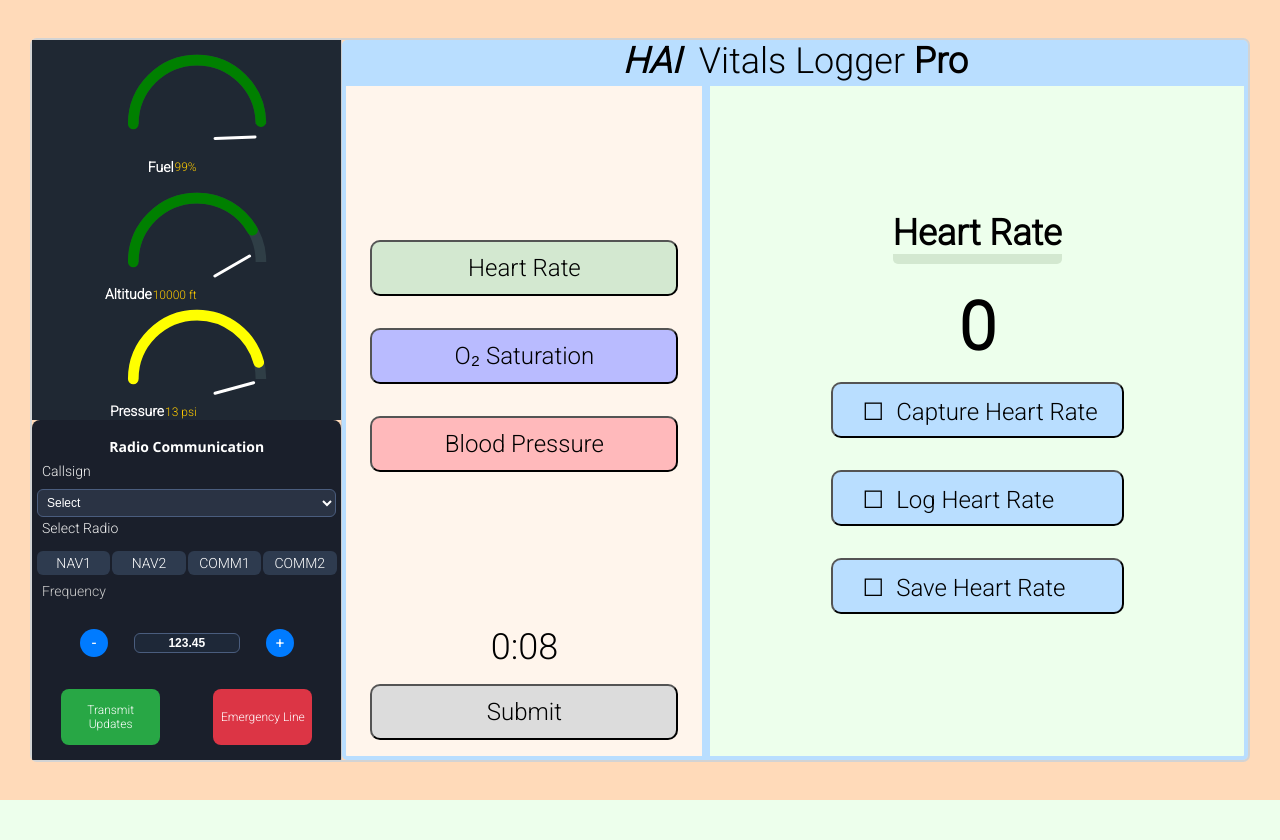
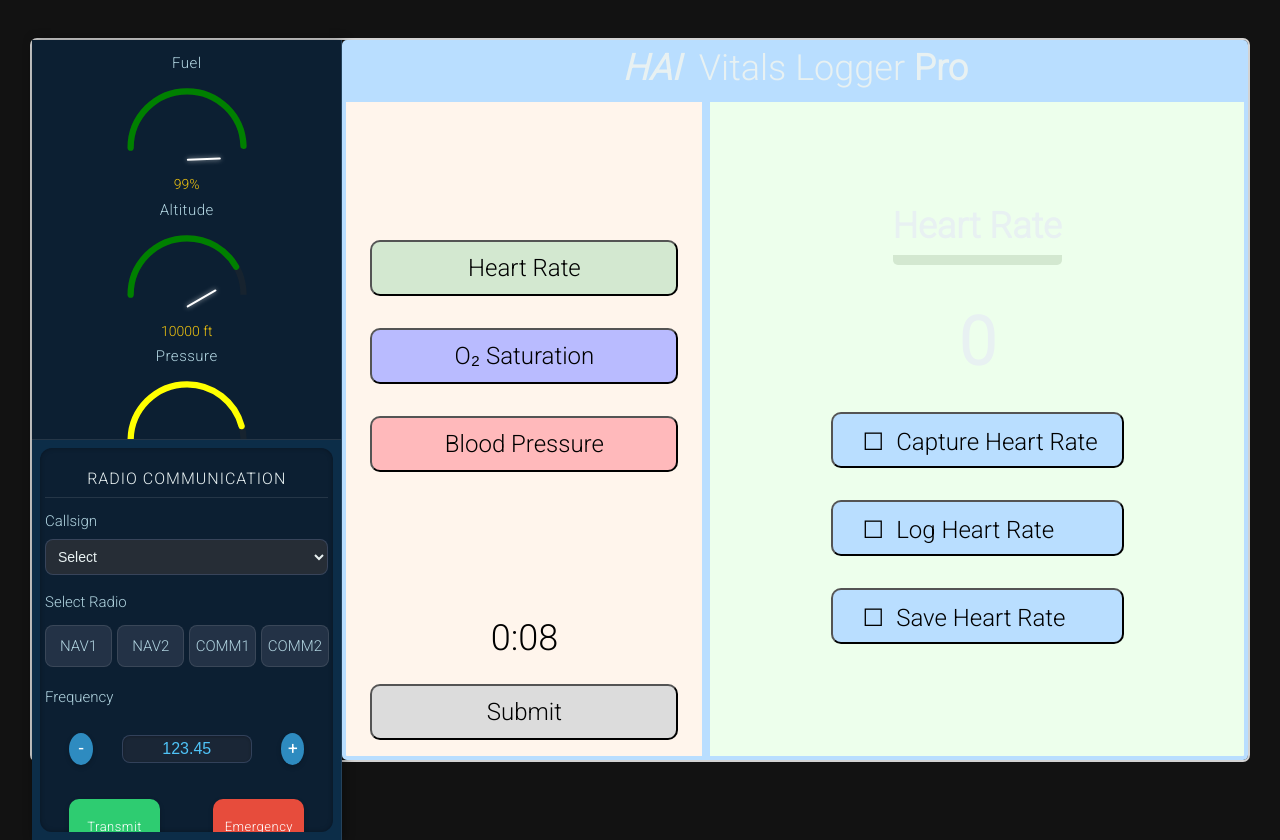
Before and after one commit to gt-cec/ONR-Medivac, a Flask app: page /vitals/ in a window 1280 px wide. Before the commit the page ends 800 px from the top, so only its background shows below. Run offline with Flask 3, Linux system fonts and the light colour scheme.

Commit message:
visual updates

```diff
--- a/Server/server.py
+++ b/Server/server.py
@@ -911,7 +911,7 @@ def reset_params():
     receive=0
     takeoff=0
     approach_clear=0
-    prompt_cycle_started=False
+    prompt_cycle_started = False
 
     #clearing all events on reset
     status_report_event.clear()
--- a/Server/templates/VitalsTask/index.html
+++ b/Server/templates/VitalsTask/index.html
@@ -6,63 +6,89 @@
         <link rel="stylesheet" href="../../static/VitalsTask/styles.css"/>
         <script src="../../static/VitalsTask/vitals.js"></script>
         <script src="../../static/HAIInterface/JS/scheduler.js"></script>
+        <audio id="bell">
+            <source src="../../static/HAIInterface/img/bell.mp3" type="audio/mpeg">
+        </audio>
         <style>
             body {
                 margin: 0;
                 font-family: Arial, Helvetica, sans-serif;
             }
-            .main-pane {
-                display: flex;
-                height: 100vh;
+            :root {
+            --primary-color: #0C2D48;
+            --secondary-color: #145DA0;
+            --accent-color: #2E8BC0;
+            --text-primary: #E8F1F2;
+            --text-secondary: #B1D4E0;
+            --success-color: #2ecc71;
+            --danger-color: #e74c3c;
+            --gauge-bg: rgba(30, 39, 46, 0.6);
+            --panel-bg: rgba(12, 30, 48, 0.92);
+            --border-radius: 12px;
         }
+
+        body {
+            margin: 0;
+            padding: 0;
+            font-family: 'Segoe UI', 'Roboto', sans-serif;
+            background-color: #121212;
+            color: var(--text-primary);
+            line-height: 1.6;
+        }
+
         .left-pane {
             width: 320px;
-                height: 100%;
+            height: 100vh;
             overflow: hidden;
-                border-right: 1px solid #ccc;
+            border-right: 1px solid rgba(255, 255, 255, 0.1);
             display: flex;
             flex-direction: column;
-                }
-            .top {
-                height: 50%;
-                display: flex;
-                flex-direction: column; /* Stack gauges vertically */
-                justify-content: space-around;
-                align-items: center;
-
-                background-color: #1f2833;
-                padding: 10px;
-                gap: 20px;
-                border-right: 2px solid #45a29e;
+            background-color: var(--primary-color);
+            box-shadow: 2px 0 10px rgba(0, 0, 0, 0.4);
         }
 
+        /* ===== GAUGE PANEL STYLES ===== */
         .gauge-panel {
+            position: relative;
             height: 50%;
             width: 100%;
-                background-color: #1f2833;
+            background-color: var(--panel-bg);
             padding: 10px;
             display: flex;
             flex-direction: column;
-                justify-content: space-around; /* Equal spacing */
-                align-items: stretch;
+            justify-content: space-around;
+            box-sizing: border-box;
+            border-bottom: 1px solid rgba(255, 255, 255, 0.1);
+            /*  overflow hidden to prevent content spillover */
+            overflow: hidden;
         }
 
         .gauge-container {
             position: relative;
-                width: 55%;
-                aspect-ratio: 2 / 1;
+            width: 65%;
+            margin: 0 auto;
             display: flex;
             flex-direction: column;
             align-items: center;
+            padding: 1px 0;
+            /* Reduce padding to fit all gauges */
+            margin-bottom: 0;
+        }
+
+        .gauge-label {
             text-align: center;
-                margin-top: 1px;
-                padding: 2px;
+            margin-bottom: 0px;
+            color: var(--text-secondary);
+            font-size: 15px;
+            font-weight: 500;
+            letter-spacing: 0.5px;
         }
 
         .gauge-inner {
             position: relative;
             width: 100%;
-                padding-top: 50%; /* 2:1 ratio */
+            padding-top: 40%;
+
         }
 
         svg {
@@ -73,136 +99,156 @@
             height: 100%;
         }
 
-
         .arc-bg {
             fill: none;
-                stroke-width: 15;
-                stroke: #2f3e46;
+            stroke-width: 10;
+            stroke: var(--gauge-bg);
         }
 
         .arc-fg {
             fill: none;
-                stroke-width: 15;
+            stroke-width: 10;
             stroke-linecap: round;
-
             stroke-dasharray: 283;
             stroke-dashoffset: 283;
             transition: stroke 0.3s ease, stroke-dashoffset 0.8s ease;
         }
 
+        #fuelArc {
+            stroke: linear-gradient(90deg, #e74c3c, #f39c12, #2ecc71);
+        }
+
+        #altitudeArc {
+            stroke: var(--accent-color);
+        }
+
+        #pressureArc {
+            stroke: #9b59b6;
+        }
+
         .pointer {
             position: absolute;
             bottom: 0;
-                left: 60%;
-                width: 3px;
-                height: 50%;
+            left: 50%;
+            width: 2px;
+            height: 45%;
             background-color: white;
             transform-origin: bottom center;
             transform: translateX(-50%) rotate(-90deg);
             border-radius: 2px;
             transition: transform 0.8s ease;
             z-index: 2;
-            }
-
-            .gauge-label {
-                text-align: center;
-                top: 60%;
-            left: 50%;
-            transform: translate(-50%, 0);
-            color: white;
-            justify-content: space-around; /* Equal spacing */
-            align-items: center;
-            }
-
-            .gauge-label h2 {
-                font-size: 14px;
-                margin: 0;
-                padding-bottom: 1px;
-                padding-right: 1px;
-                text-align: center;
-
+            box-shadow: 0 0 5px rgba(255, 255, 255, 0.7);
         }
 
         .gauge-value {
-                font-size: 12px;
-                color: #ffcc00;
+            font-size: 14px;
+            color: #f1c40f;
             text-align: center;
-
+            margin-top: 3px;
+            font-weight: 500;
         }
 
+        /*RADIO PANEL */
         .bottom {
             height: 50%;
             display: flex;
             justify-content: center;
             align-items: center;
+            padding: 8px;
+            box-sizing: border-box;
+
         }
 
         .radiopanel {
+            position: relative;
             display: flex;
             flex-direction: column;
-                justify-content: center;
             width: 100%;
             height: 100%;
-                background-color: #1a1f2b;
+            background-color: var(--panel-bg);
             padding: 5px;
-                border-radius: 8px;
-                color: #f0f0f0;
-                font-family: 'Segoe UI', sans-serif;
-                font-size: 12px;
+            border-radius: var(--border-radius);
+            color: var(--text-primary);
             box-sizing: border-box;
+            box-shadow: inset 0 0 5px rgba(0, 0, 0, 0.3);
+            overflow: hidden;
+
         }
 
         .panel-title {
             text-align: center;
-                font-size: 14px;
-                margin-bottom: 4px;
-                color: #ffffff;
+            font-size: 16px;
+            margin-bottom: 8px;
+            color: var(--text-primary);
+            letter-spacing: 1px;
+            text-transform: uppercase;
+            font-weight: 500;
+            border-bottom: 1px solid rgba(255, 255, 255, 0.1);
+            padding-bottom: 5px;
         }
 
         .panel-row {
             display: flex;
             flex-direction: column;
-                gap: 5px;
+            margin-bottom: 12px;
+        }
+
+        .panel-row:last-child {
+            margin-bottom: 0;
         }
 
         .radiopanel label {
-                font-size: 14px;
-                padding: 3px 3px 5px 5px;
+            font-size: 15px;
+            padding: 3px 0;
             text-align: left;
+            color: var(--text-secondary);
+            margin-bottom: 3px;
+            font-weight: 500;
         }
 
         .radiopanel select,
         .radiopanel input[type="text"] {
-                background-color: #2a3344;
-                color: #fff;
-                padding: 5px;
-                border: 1px solid #4a5d7e;
-                border-radius: 6px;
-                font-size: 12px;
+            background-color: rgba(46, 49, 56, 0.8);
+            color: var(--text-primary);
+            padding: 8px;
+            border: 1px solid rgba(74, 93, 126, 0.5);
+            border-radius: 8px;
+            font-size: 14px;
+            transition: all 0.3s ease;
+        }
+
+        .radiopanel select:focus,
+        .radiopanel input[type="text"]:focus {
+            border-color: var(--accent-color);
+            outline: none;
+            box-shadow: 0 0 0 2px rgba(46, 139, 192, 0.25);
         }
 
         .radio-group .radio-options {
             display: flex;
-                gap: 2px;
+            gap: 5px;
             justify-content: space-between;
-                font-size: 10px;
+            font-size: 12px;
         }
 
         .radio-options label {
             flex: 1 1 22%;
-                background-color: #2e3b4f;
-                padding: 4px 6px;
-                border-radius: 6px;
+            background-color: rgba(46, 59, 79, 0.7);
+            padding: 8px 3px;
+            border-radius: 8px;
             text-align: center;
             cursor: pointer;
-                transition: background-color 0.3s;
+            transition: all 0.3s ease;
             position: relative;
-                color: white;
+            color: var(--text-secondary);
             margin-top: 5px;
+            border: 1px solid rgba(255, 255, 255, 0.1);
         }
 
         .radio-options label:hover {
-                background-color: #3b4c64;
+            background-color: rgba(59, 76, 100, 0.8);
+            transform: translateY(-2px);
         }
 
         .radio-options input[type="radio"] {
@@ -211,134 +257,154 @@
         }
 
         .radio-options input[type="radio"]:checked + span {
-                background-color: #007bff;
+            background-color: var(--accent-color);
+            color: white;
             border-radius: 4px;
-                padding: 2px 6px;
+            padding: 2px 4px;
+            box-shadow: 0 0 10px rgba(46, 139, 192, 0.5);
         }
 
-            /* Wraps the entire frequency control set tightly */
+        /* Frequency Control */
         .frequency-control {
             display: flex;
             align-items: center;
             justify-content: center;
-                gap: 2px;
-                padding: 0;
-                margin-top: 4px;
-                margin-bottom: 0px;
+            gap: 5px;
+            padding: 2px 0;
+            width: 100%;
+            margin: 0px;
         }
 
-            /* Label just above frequency - make spacing minimal */
         label[for="frequency-input"] {
-                margin-bottom: 0px;
-                margin-top: 5px;
+            margin-bottom: 3px;
             display: block;
-                color: #ccc;
+            color: var(--text-secondary);
+            font-size: 15px;
         }
 
-            /*  circular buttons */
         .frequency-btn {
-                width: 28px;
-                height: 28px;
-                background-color: #007bff;
+            width: 32px;
+            height: 32px;
+            background-color: var(--accent-color);
             color: white;
             border: none;
             border-radius: 50%;
             font-weight: bold;
-                font-size: 14px;
+            font-size: 16px;
             cursor: pointer;
             display: flex;
             align-items: center;
             justify-content: center;
-                transition: background-color 0.3s ease, transform 0.1s ease;
+            transition: all 0.3s ease;
             padding: 0;
+            box-shadow: 0 2px 5px rgba(0, 0, 0, 0.2);
         }
 
         .frequency-btn:hover {
-                background-color: #3399ff;
+            background-color: #3aa8e0;
             transform: scale(1.05);
+            box-shadow: 0 4px 8px rgba(0, 0, 0, 0.3);
         }
 
-            /* Frequency display field */
+        .frequency-btn:active {
+            transform: scale(0.95);
+        }
+
         #frequency-display {
-                width: 100px;
-                padding: 2px;
-                font-weight: bold;
-                font-size: 12px;
+            width: 120px;
+            padding: 4px;
+            font-weight: 500;
+            font-size: 16px;
             text-align: center;
-                background-color: #1e2838;
-                color: #fff;
-                border: 1px solid #4a5d7e;
-                border-radius: 6px;
+            background-color: rgba(30, 40, 56, 0.8);
+            color: #4fc3f7;
+            border: 1px solid rgba(74, 93, 126, 0.5);
+            border-radius: 8px;
+            box-shadow: inset 0 1px 3px rgba(0, 0, 0, 0.2);
         }
+
         .controls {
             display: flex;
             flex-direction: row;
             justify-content: space-between;
             align-items: center;
             gap: 5px;
+            margin-top: 4px;
+            width: 100%;
         }
 
         .controls button {
             flex: 1 1 48%;
-                padding: 3px 6px;
-                font-size: 12px;
+            padding: 5px;
+            font-size: 13px;
             color: white;
             border: none;
-                border-radius: 8px;
+            border-radius: 10px;
             cursor: pointer;
-                transition: background-color 0.3s, transform 0.1s;
-                max-width: 150px
+            transition: all 0.3s ease;
+            font-weight: 500;
+            letter-spacing: 0.5px;
+            box-shadow: 0 2px 5px rgba(0, 0, 0, 0.2);
+
+            margin-top: 0%;
+
+
         }
 
         .transmit-btn {
-                background-color: #28a745;
-                color: white;
+            background-color: var(--success-color);
         }
 
         .transmit-btn:hover {
-                background-color: #218838;
+            background-color: #27ae60;
+            transform: translateY(-2px);
         }
 
         .receive-btn {
-                background-color: #dc3545;
-                color: white;
+            background-color: var(--danger-color);
         }
 
         .receive-btn:hover {
-                background-color: #c82333;
+            background-color: #c0392b;
+            transform: translateY(-2px);
         }
 
         .feedback {
             text-align: center;
-                font-size: 12px;
-                padding: 6px 8px;
-                border-radius: 6px;
-                margin-top: 4px;
-                display: none;
+            font-size: 13px;
+            padding: 8px;
+            border-radius: 8px;
+            margin-top: 8px;
+            visibility: hidden;
+            height: 0;
+            transition: all 0.3s ease;
+            overflow: hidden;
         }
 
         .feedback.success {
-                display: block;
-                background-color: #d4edda;
-                color: #155724;
-                border: 1px solid #c3e6cb;
+            visibility: visible;
+            height: auto;
+            background-color: rgba(46, 204, 113, 0.2);
+            color: #2ecc71;
+            border: 1px solid rgba(46, 204, 113, 0.3);
         }
 
         .feedback.error {
-                display: block;
-                background-color: #f8d7da;
-                color: #721c24;
-                border: 1px solid #f5c6cb;
+            visibility: visible;
+            height: auto;
+            background-color: rgba(231, 76, 60, 0.2);
+            color: #e74c3c;
+            border: 1px solid rgba(231, 76, 60, 0.3);
         }
 
         /* Transmit Animation */
         .transmit-animation {
-                position: absolute;
+            position: fixed;
             bottom: 60px;
             right: 30px;
-                width: 30px;
-                height: 30px;
-                background: radial-gradient(circle, #28a745 20%, transparent 70%);
+            width: 50px;
+            height: 50px;
+            background: radial-gradient(circle, rgba(46, 204, 113, 0.8) 20%, transparent 70%);
             border-radius: 50%;
             opacity: 0;
             animation: none;
@@ -391,54 +522,46 @@
     <body>
         <div class="main-pane">
             <div class="left-pane">
-                <!-- <iframe src="../../templates/VitalsTask/flight_gauges.html" class="iframe-container"></iframe> -->
-            <!-- <div class="top"> -->
-
+                <!-- Gauge Panel Section -->
                 <div class="gauge-panel">
                     <div class="gauge-container" id="fuelGauge">
+                        <div class="gauge-label">Fuel</div>
                         <div class="gauge-inner">
                             <svg viewBox="0 0 200 120">
                                 <path class="arc-bg" d="M 10 100 A 90 90 0 0 1 190 100" />
-                        <path class="arc-fg" id="fuelArc" d="M 10 100 A 90 90 0 0 1 190 100" />
+                                <path class="arc-fg" id="fuelArc" d="M 10 100 A 90 90 0 0 1 190 100" style="stroke: #2ecc71;" />
                             </svg>
                             <div class="pointer" id="fuelPointer"></div>
                         </div>
-                <div class="gauge-label">
-                    <h2>Fuel</h2> <br><br>
                         <div class="gauge-value" id="fuelValue">100%</div>
+                    </div>
+
+                    <div class="gauge-container" id="altitudeGauge">
+                        <div class="gauge-label">Altitude</div>
+                        <div class="gauge-inner">
+                            <svg viewBox="0 0 200 120">
+                                <path class="arc-bg" d="M 10 100 A 90 90 0 0 1 190 100" />
+                                <path class="arc-fg" id="altitudeArc" d="M 10 100 A 90 90 0 0 1 190 100" style="stroke: #3498db;" />
+                            </svg>
+                            <div class="pointer" id="altitudePointer"></div>
+                        </div>
+                        <div class="gauge-value" id="altitudeValue">0 ft</div>
+                    </div>
+
+                    <div class="gauge-container" id="pressureGauge">
+                        <div class="gauge-label">Pressure</div>
+                        <div class="gauge-inner">
+                            <svg viewBox="0 0 200 120">
+                                <path class="arc-bg" d="M 10 100 A 90 90 0 0 1 190 100" />
+                                <path class="arc-fg" id="pressureArc" d="M 10 100 A 90 90 0 0 1 190 100" style="stroke: #9b59b6;" />
+                            </svg>
+                            <div class="pointer" id="pressurePointer"></div>
+                        </div>
+                        <div class="gauge-value" id="pressureValue">14.7 psi</div>
                     </div>
                 </div>
 
-            <div class="gauge-container" id="altitudeGauge">
-                <div class="gauge-inner">
-                    <svg viewBox="0 0 200 120">
-                        <path class="arc-bg" d="M 10 100 A 90 90 0 0 1 190 100" />
-                        <path class="arc-fg" id="altitudeArc" d="M 10 100 A 90 90 0 0 1 190 100" />
-                    </svg>
-                    <div class="pointer" id="altitudePointer"></div>
-                </div>
-                <div class="gauge-label">
-                    <h2>Altitude</h2>
-                    <div class="gauge-value" id="altitudeValue">0 ft</div>
-                </div>
-            </div>
-
-            <div class="gauge-container" id="pressureGauge">
-                <div class="gauge-inner">
-                    <svg viewBox="0 0 200 120">
-                        <path class="arc-bg" d="M 10 100 A 90 90 0 0 1 190 100" />
-                        <path class="arc-fg" id="pressureArc" d="M 10 100 A 90 90 0 0 1 190 100" />
-                    </svg>
-                    <div class="pointer" id="pressurePointer"></div>
-                </div>
-                <div class="gauge-label">
-                    <h2>Pressure</h2>
-                    <div class="gauge-value" id="pressureValue">14.7 psi</div>
-                </div>
-            </div>
-        </div>
-
-        <!-- Bottom Section: Radio Communication Panel -->
+                <!-- Radio Communication Panel -->
                 <div class="bottom">
                     <div id="radiopanel" class="radiopanel">
                         <h2 class="panel-title">Radio Communication</h2>
@@ -471,9 +594,9 @@
                             </div>
                         </div>
 
-                <div class=" panel-row controls">
-                    <button onclick="grdupdate()" class="transmit-btn">Transmit Updates</button>
-                    <button onclick="grdcontact()" class="receive-btn">Emergency Line</button>
+                        <div class="panel-row controls">
+                            <button onclick="grdupdate()" class="transmit-btn">Transmit</button>
+                            <button onclick="grdcontact()" class="receive-btn">Emergency</button>
                         </div>
 
                         <div id="radio-feedback" class="feedback"></div>
@@ -713,13 +836,25 @@
 
         setInterval(fetchFlightData, 2000);
 
+    let vitalsEmergency=false
+
     setInterval(async function fetchVitalstate() {
         let response = await fetch("/var");
         if (!response.ok) {
             throw new Error('Network response was not ok');
         }
+
         let message = await response.text();
         message = JSON.parse(message);
+        if(message["takeoff"] == 1 && !(message["prompt-cycle-started"] == true || message["prompt-cycle-started"] == "true")){
+            console.log("Starting prompt cycle")
+            logAction(logAction({ "action": "Starting prompt cycle" }))
+            checkAndStartPromptCycle();
+        }
+        if (message["approach_clear"] == 1 )
+         {
+            checkAndStartPromptCycle(stopCycle=true);
+         }
         if (message["vitals-state"]==1)
         {
           updateAltitude()  //altitude change for vitals emergency
@@ -856,7 +991,7 @@
 
 
     document.getElementById("vitals-acknowledge-button").onclick = () => {
-            logAction({ "page": "inflight", "action": "user acknowledged vitals prompt" })
+            logAction({ "action": "user acknowledged vitals prompt" })
             console.log('vitals logging acknowledged')
             document.getElementById('vitals').style.display = "none"
             bell.pause()
```
Also changed, not shown: other parts of Server/templates/VitalsTask/index.html (+70 -5 lines), Server/static/HAIInterface/JS/emergency.js (+3 -27 lines), Server/static/HAIInterface/JS/scheduler.js (+60 -13 lines). Lines whose indentation alone changed are shown as unchanged.
